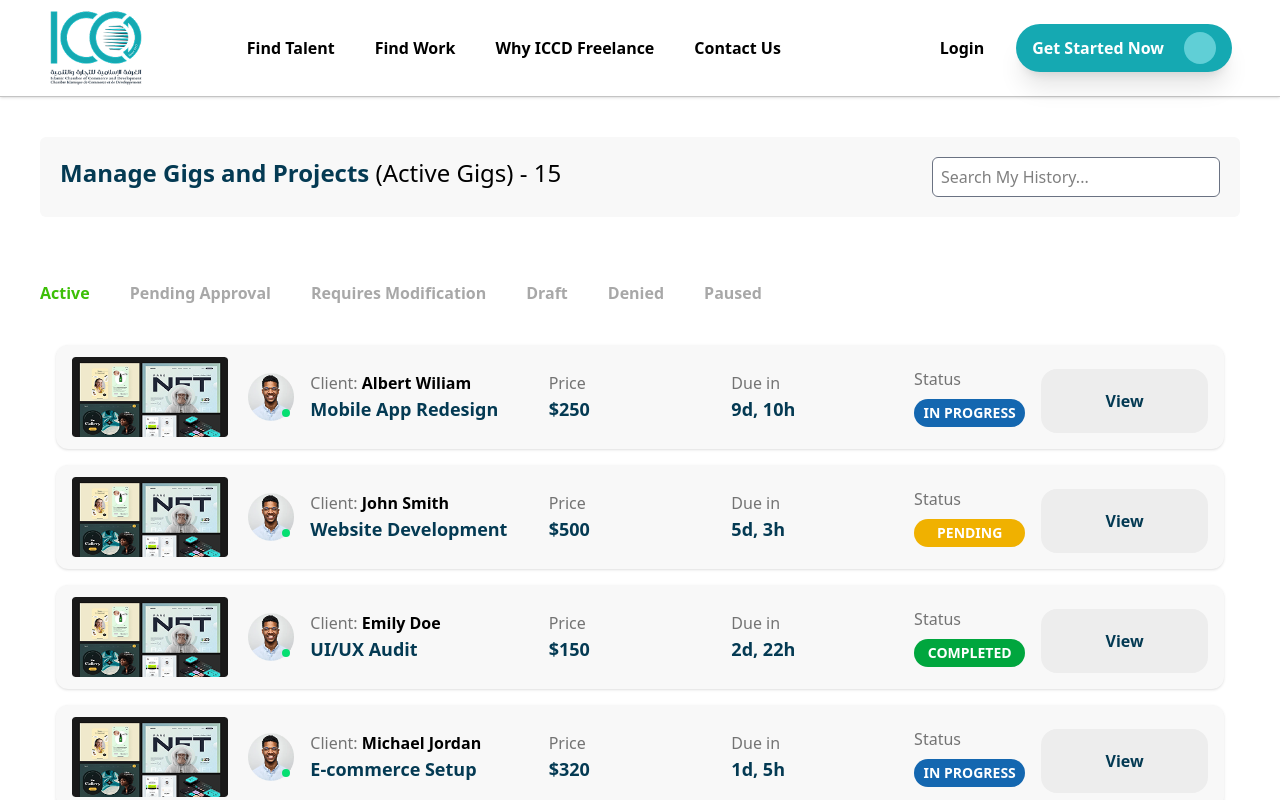
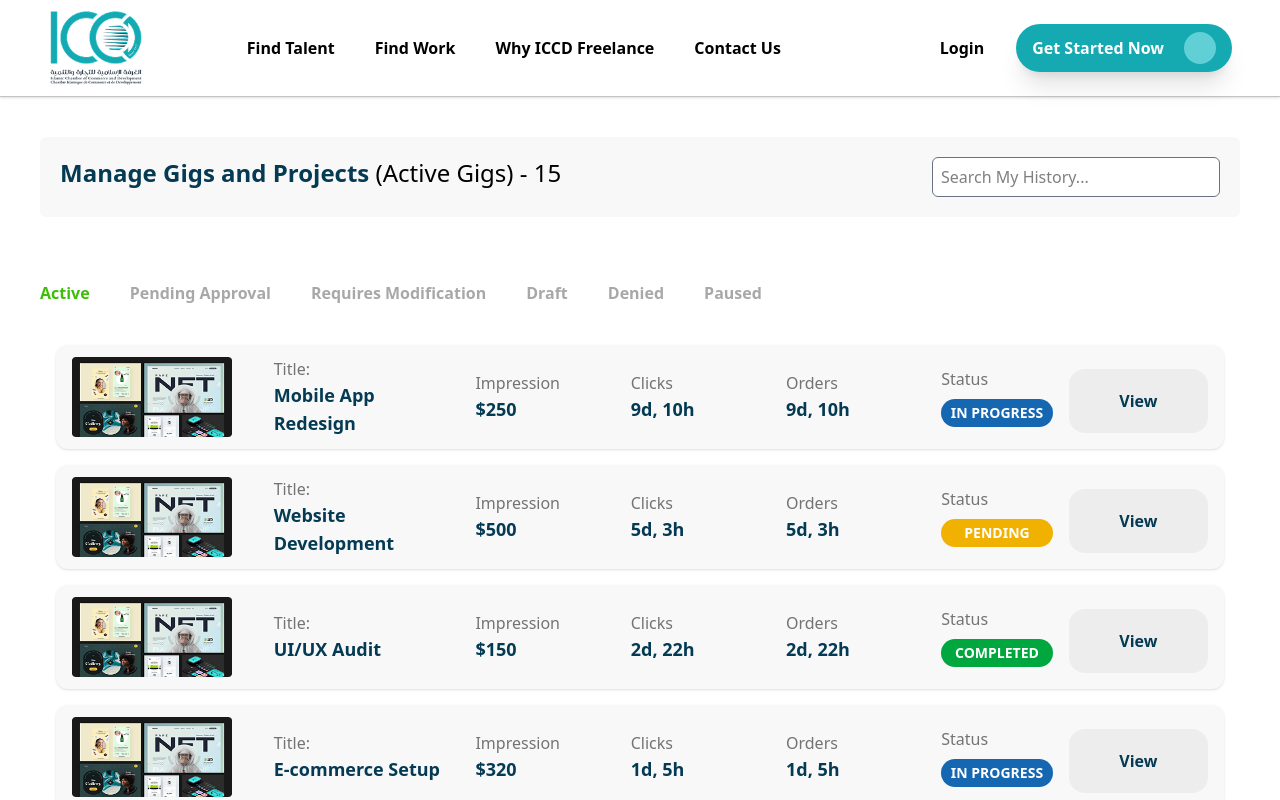
Before and after one commit to MATZ-Solution/ICCD_FREELANCE_FRONTEND, a React (Vite) app: page /freelancer/manage-gigs-projects in a window 1280 px wide. Shown: the top 800 px of the page. Built offline with nearby package versions, Linux system fonts and the light colour scheme; some icons are missing; a web font is replaced by a local one.

Commit message:
add gigs and projects

```diff
--- a/src/pages/freelancer_dashboard/gig_projects.jsx
+++ b/src/pages/freelancer_dashboard/gig_projects.jsx
@@ -1,12 +1,76 @@
 import { useState } from "react";
-import Table2 from "../../component/table2"
 import SearchIcon from '@mui/icons-material/Search';
 import Tabs from "../../component/freelancer_dashboard/tabs";
+import order_logo from '../../assets/order_logo.png';
 
 function ManageGigsAndProjects() {
 
     const [active, setActive] = useState('Active')
     const datas = ['Active', 'Pending Approval', 'Requires Modification', 'Draft', 'Denied', 'Paused']
+    const data = [
+        {
+            id: 1,
+            clientName: 'Albert Wiliam',
+            project: 'Mobile App Redesign',
+            price: 250,
+            due: '9d, 10h',
+            status: 'IN PROGRESS',
+            details: "check detail"
+        },
+        {
+            id: 2,
+            clientName: 'John Smith',
+            project: 'Website Development',
+            price: 500,
+            due: '5d, 3h',
+            status: 'PENDING',
+            details: "check detail"
+        },
+        {
+            id: 3,
+            clientName: 'Emily Doe',
+            project: 'UI/UX Audit',
+            price: 150,
+            due: '2d, 22h',
+            status: 'COMPLETED',
+            details: "check detail"
+        },
+        {
+            id: 4,
+            clientName: 'Michael Jordan',
+            project: 'E-commerce Setup',
+            price: 320,
+            due: '1d, 5h',
+            status: 'IN PROGRESS',
+            details: "check detail"
+        },
+        {
+            id: 5,
+            clientName: 'Sara Connor',
+            project: 'Branding Kit',
+            price: 180,
+            due: '6d, 8h',
+            status: 'IN REVIEW',
+            details: "check detail"
+        },
+        {
+            id: 6,
+            clientName: 'Tom Hanks',
+            project: 'API Integration',
+            price: 275,
+            due: '12d, 4h',
+            status: 'ON HOLD',
+            details: "check detail"
+        },
+    ];
+
+    const statusColors = {
+        'IN PROGRESS': 'bg-[#1467B0]',
+        PENDING: 'bg-yellow-500',
+        COMPLETED: 'bg-green-600',
+        'IN REVIEW': 'bg-purple-500',
+        'ON HOLD': 'bg-red-500',
+    };
 
     return (
         <div className="px-5 sm:px-5 lg:px-10">
@@ -18,11 +82,76 @@ function ManageGigsAndProjects() {
                 </div>
             </div>
             <div className="mt-8 flex gap-10">
-               <Tabs datas={datas} active={active} setActive={setActive}/>
+                <Tabs datas={datas} active={active} setActive={setActive} />
             </div>
             {/* table */}
-            <div>
-                <Table2 />
+            <div className="py-6">
+                <div className="overflow-x-auto w-full">
+                    <div className="min-w-[1000px] rounded-xl">
+                        <table className="min-w-full border-separate border-spacing-y-4 border-spacing-x-4">
+                            <tbody>
+                                {data.map((item) => (
+                                    <tr key={item.id}>
+                                        <td colSpan={6}>
+                                            <div className="w-full bg-[#F8F8F8] shadow-sm rounded-xl flex items-center justify-between px-4 py-3 gap-4 min-w-[1000px]">
+                                                {/* First Column */}
+                                                <div className="flex items-center gap-5 w-[20%]">
+                                                    <img src={order_logo} className="w-40 h-20" />
+                                                    {/* <div className="relative w-12 h-12 rounded-full">
+                                                        <img src={client_img} className="h-full object-contain" />
+                                                        <div className="absolute bottom-1 right-1 bg-green-400 w-2 h-2 rounded-full"></div>
+                                                    </div> */}
+                                                </div>
+
+                                                {/* Second Column */}
+                                                <div className="w-[20%]">
+                                                    <p className="text-[#737373]">
+                                                        Title:
+                                                    </p>
+                                                    <p className="font-semibold text-lg text-[#043A53]">{item.project}</p>
+                                                </div>
+
+                                                {/* Price */}
+                                                <div className="w-[15%]">
+                                                    <p className="text-[#737373]">Impression</p>
+                                                    <p className="text-[#043A53] text-lg font-semibold">${item.price}</p>
+                                                </div>
+
+                                                {/* Due */}
+                                                <div className="w-[15%]">
+                                                    <p className="text-[#737373]">Clicks</p>
+                                                    <p className="text-[#043A53] text-lg font-semibold">{item.due}</p>
+                                                </div>
+
+                                                {/* Orders */}
+                                                <div className="w-[15%]">
+                                                    <p className="text-[#737373]">Orders</p>
+                                                    <p className="text-[#043A53] text-lg font-semibold">{item.due}</p>
+                                                </div>
+
+                                                {/* Status */}
+                                                <div className="w-[12%]">
+                                                    <p className="text-[#737373]">Status</p>
+                                                    <div className={` flex justify-center items-center mt-2 ${statusColors[item.status] || 'bg-gray-500'} rounded-2xl py-1`}>
+                                                        <span className="text-white text-sm font-semibold">{item.status}</span>
+                                                    </div>
+                                                </div>
+
+                                                {/* View */}
+                                                <div className="w-[15%]">
+                                                    <button className="w-full h-16 flex justify-center items-center mt-2 bg-[#EDEDED] rounded-2xl p-3">
+                                                        <p className="text-[#043A53] font-semibold">View</p>
+                                                    </button>
+                                                </div>
+
+                                            </div>
+                                        </td>
+                                    </tr>
+                                ))}
+                            </tbody>
+                        </table>
+                    </div>
+                </div>
             </div>
         </div>
     )
```
